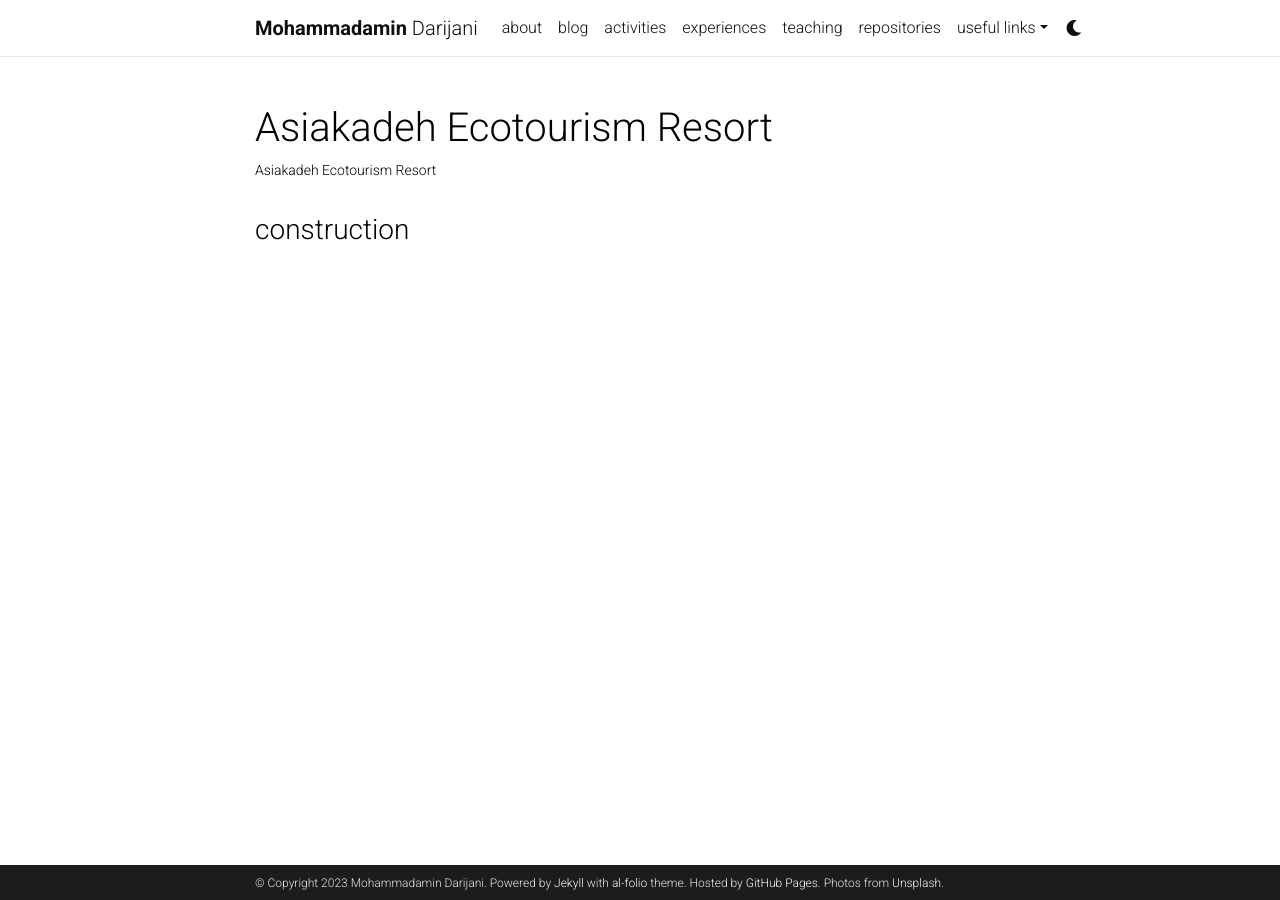
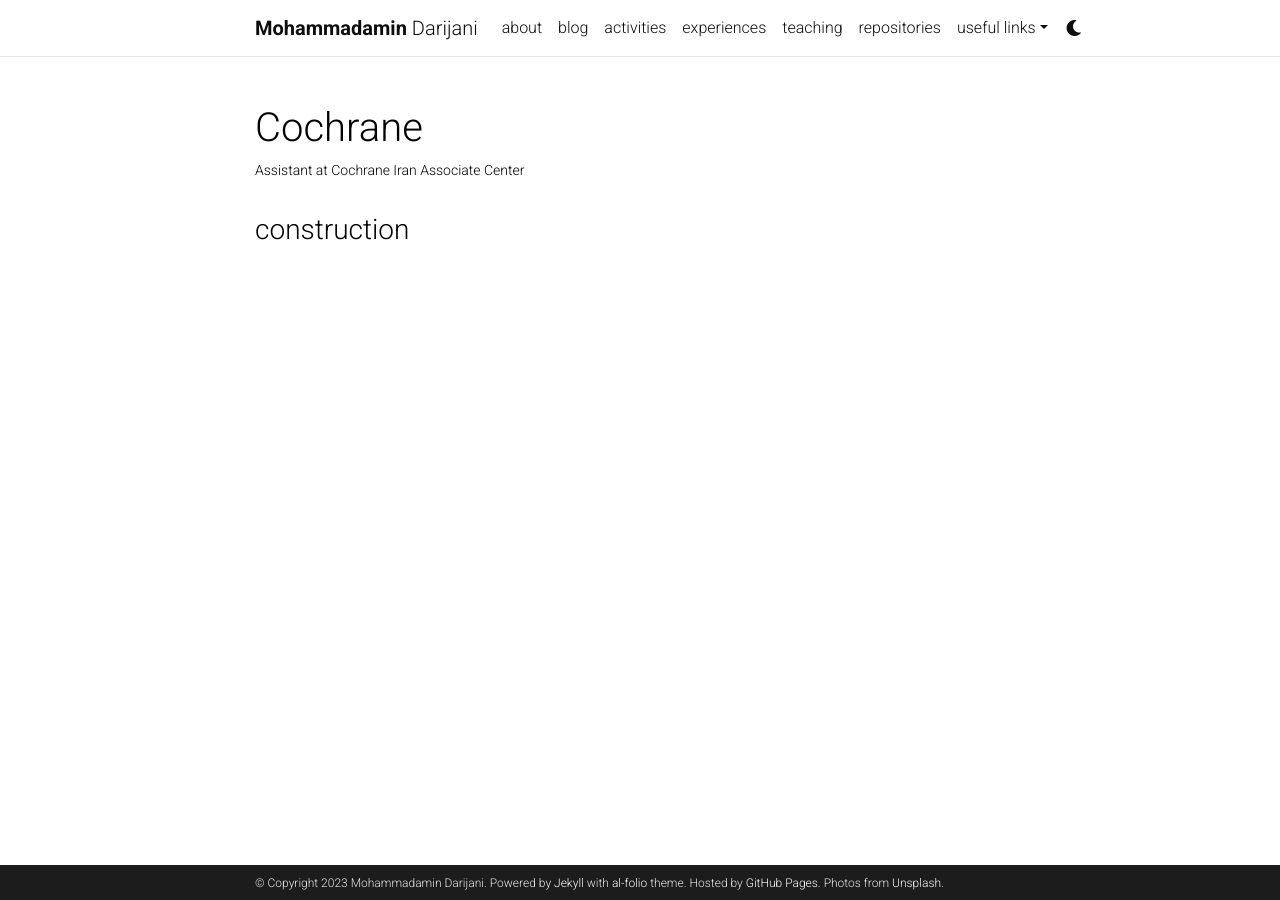
Before and after one commit to adarijani/adarijani.github.io_archived, a Jekyll site: the page built from _projects/cochrane.md, in a window 1280 px wide. Built offline with Jekyll 4.4.1, drawn with Linux system fonts in a browser that asks for light colours; comment, search, counter and statistics services are not loaded; a style sheet for code colours, icons or effects is not loaded.

Commit message:
Update and rename asiakadeh.md to cochrane.md

```diff
--- a/_projects/asiakadeh.md
+++ b/_projects/cochrane.md
@@ -1,7 +1,7 @@
 ---
 layout: page
-title: Asiakadeh Ecotourism Resort
-description: Asiakadeh Ecotourism Resort
+title: Cochrane
+description: Assistant at Cochrane Iran Associate Center
 img: assets/img/jpg/asiakadeh.jpg
 redirect: https://adarijani.github.io/asiakadeh-ecotourism-resort/
 importance: 1
```
